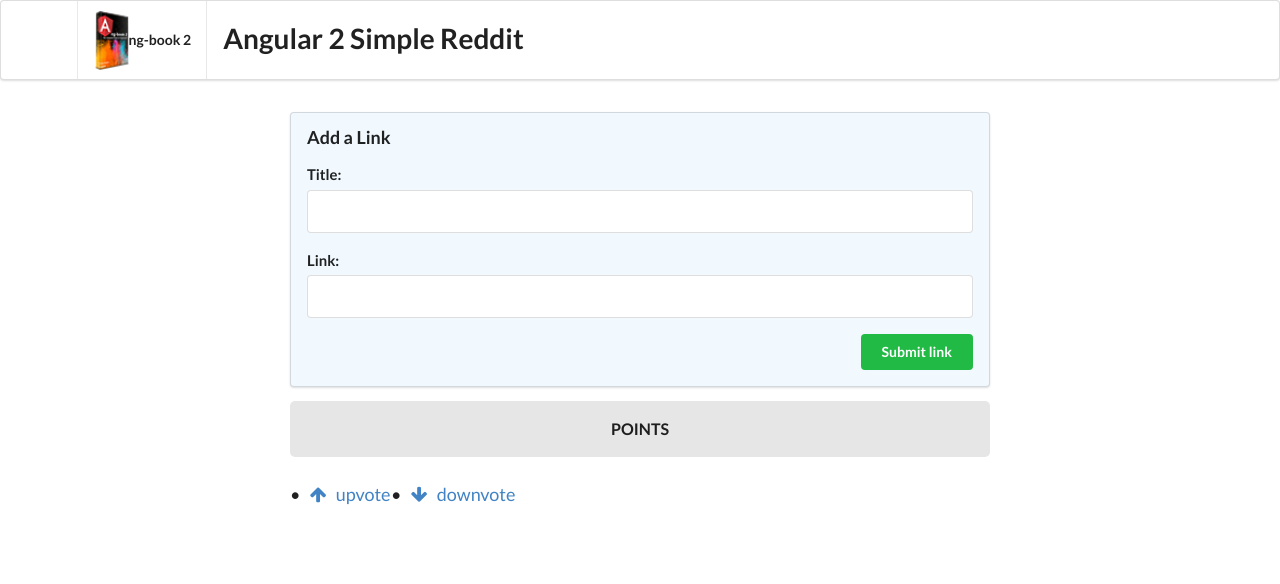
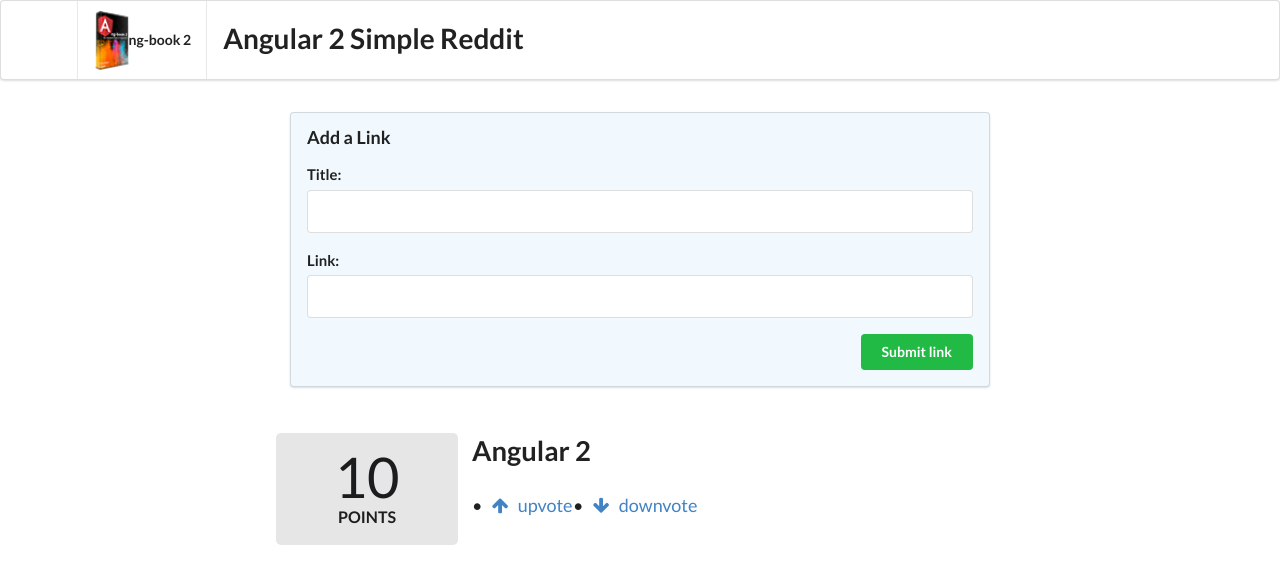
Before and after one commit to onowb/ng-book-4---Revision-62, an Angular app: page / in a window 1280 px wide. Shown: the top 584 px of the page. Built offline with nearby package versions, Linux system fonts and the light colour scheme.

Commit message:
Create Logic articleComponent

```diff
--- a/src/app/app.component.html
+++ b/src/app/app.component.html
@@ -15,4 +15,6 @@
   </button>
 </form>
 
-<app-article></app-article>
+<div class="ui grid posts">
+  <app-article></app-article>
+</div>
--- a/src/app/article/article.component.ts
+++ b/src/app/article/article.component.ts
@@ -1,4 +1,4 @@
-import { Component, OnInit } from '@angular/core';
+import {Component, HostBinding, OnInit} from '@angular/core';
 
 @Component({
   selector: 'app-article',
@@ -6,8 +6,24 @@
   styleUrls: ['./article.component.css']
 })
 export class ArticleComponent implements OnInit {
+  @HostBinding('attr.class') cssClass = 'row';
+  votes: number;
+  title: string;
+  link: string;
 
-  constructor() { }
+  constructor() {
+    this.title = 'Angular 2';
+    this.link = 'http://angular.io';
+    this.votes = 10;
+  }
+
+  voteUp() {
+    this.votes += 1;
+  }
+
+  voteDown() {
+    this.votes -= 1;
+  }
 
   ngOnInit() {
   }
```
